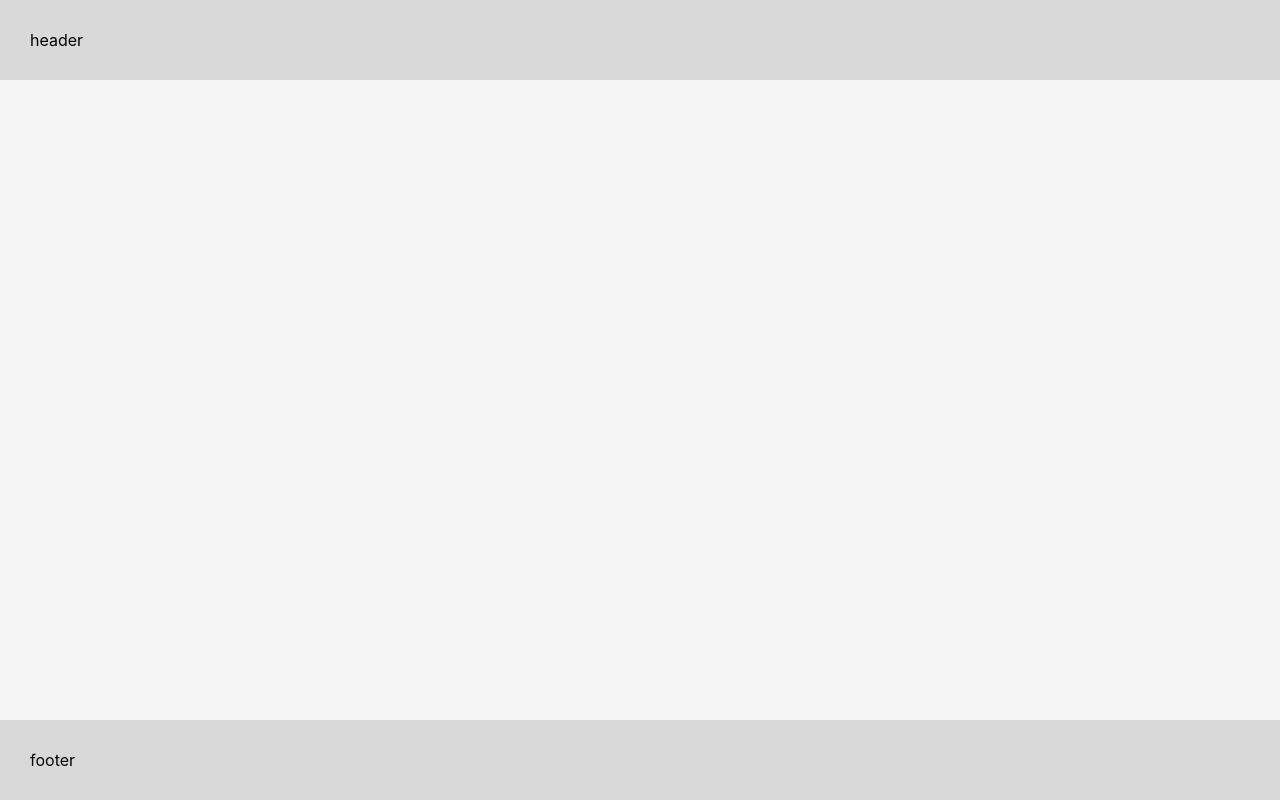
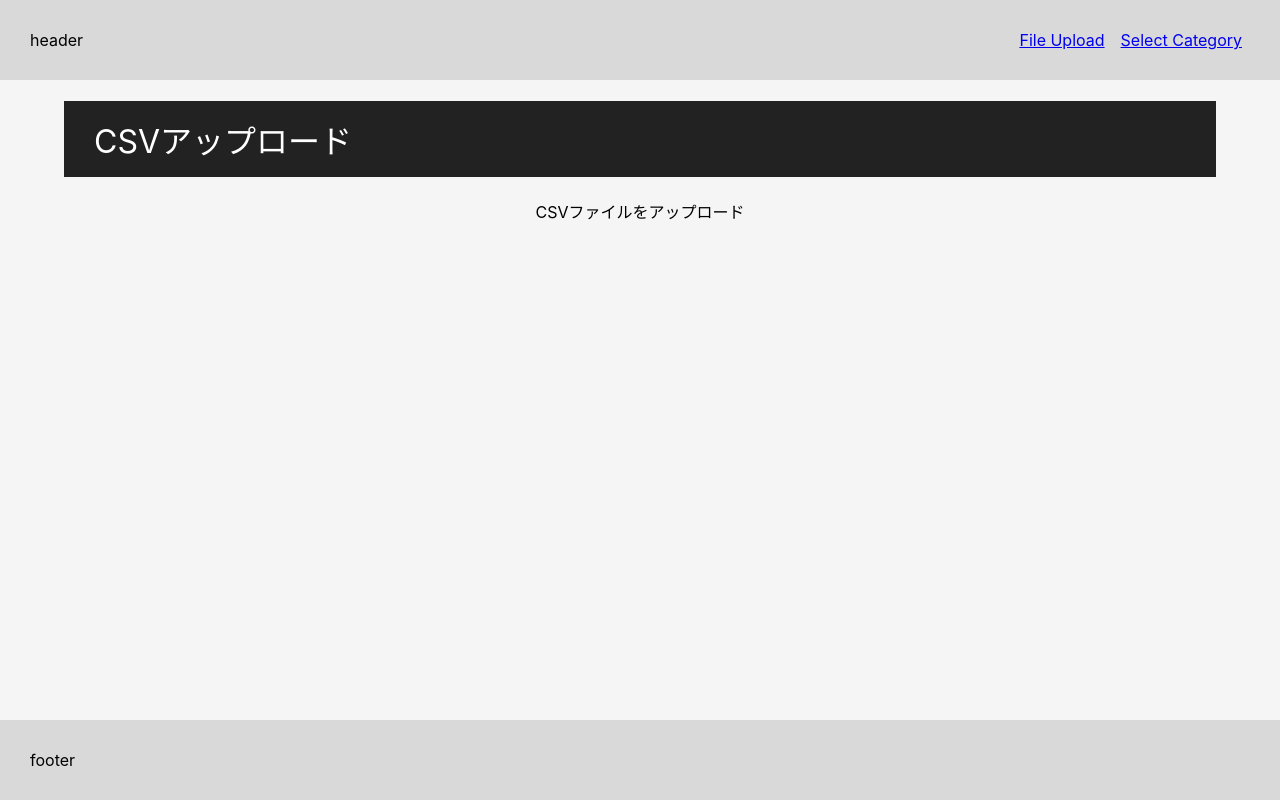
Before and after one commit to codeforjapan/OpenDataTools, a React (Create React App) app in the folder webclient/: page / in a window 1280 px wide. Built offline with nearby package versions, Linux system fonts and the light colour scheme.

Commit message:
ページ遷移のサンプル

```diff
--- a/webclient/src/components/Layout/MainLayout.tsx
+++ b/webclient/src/components/Layout/MainLayout.tsx
@@ -1,8 +1,9 @@
 /** @jsxImportSource @emotion/react */
 import * as React from 'react';
 import { Global, css } from '@emotion/react';
+import { NavLink } from 'react-router-dom';
 
-const global = css`
+const globalStyle = css`
   :root {
     --color-primary: #074EE8;
     --color-gray: #D9D9D9;
@@ -47,23 +48,52 @@ const global = css`
   }
 `
 
-const wrapper = css`
+const wrapperStyle = css`
   display: grid;
   grid-template-rows: auto 1fr auto;
   grid-template-columns: 100%;
   min-height: 100vh;
 `
 
-const commonElement = css`
+const commonElementStyle = css`
   background-color: var(--color-gray);
   padding: 30px;
 `
 
-const mainContainer = css`
+const mainContainerStyle = css`
   margin: 0 auto;
   width: 90%;
   max-width: 1200px;
 `
+
+type NavigationItem = {
+  name: string;
+  to: string;
+  icon: (props: React.SVGProps<SVGSVGElement>) => JSX.Element;
+};
+
+const Navigation = () => {
+  const navigation = [
+    { name: 'File Upload', to: '.' },
+    { name: 'Select Category', to: './select-category' },
+  ].filter(Boolean) as NavigationItem[];
+
+  return (
+    <div css={css`display: flex`}>
+      {navigation.map((item, index) => (
+        <div css={css`margin: 0 8px`}>
+          <NavLink
+            end={index === 0}
+            key={item.name}
+            to={item.to}
+          >
+            {item.name}
+          </NavLink>
+        </div>
+      ))}
+    </div>
+  );
+};
 
 type MainLayoutProps = {
   children: React.ReactNode;
@@ -71,15 +101,19 @@ type MainLayoutProps = {
 
 export const MainLayout = ({ children }: MainLayoutProps) => {
   return (
-    <div css={wrapper}>
-      <Global styles={global} />
-      <header css={commonElement}>
-        <div>
-          header
+    <div css={wrapperStyle}>
+      <Global styles={globalStyle} />
+      <header css={commonElementStyle}>
+        <div css={css`
+          display: flex;
+          justify-content: space-between;
+        `}>
+          <div>header</div>
+          <Navigation />
         </div>
       </header>
-      <main css={mainContainer}>{children}</main>
-      <footer css={commonElement}>
+      <main css={mainContainerStyle}>{children}</main>
+      <footer css={commonElementStyle}>
         <div>
           footer
         </div>
--- /dev/null
+++ b/webclient/src/features/upload/index.ts
@@ -0,0 +1 @@
+export * from './routes/FileUpload';
--- /dev/null
+++ b/webclient/src/features/upload/routes/FileUpload.tsx
@@ -0,0 +1,13 @@
+/** @jsxImportSource @emotion/react */
+import { css } from '@emotion/react';
+import { ContentLayout } from '../../../components/Layout';
+
+export const FileUpload = () => {
+  return (
+    <ContentLayout title="CSVアップロード">
+      <div css={css`text-align: center`}>
+        CSVファイルをアップロード
+      </div>
+    </ContentLayout>
+  );
+};
--- a/webclient/src/routes/public.tsx
+++ b/webclient/src/routes/public.tsx
@@ -4,6 +4,7 @@ import { Navigate, Outlet } from 'react-router-dom';
 import { MainLayout } from '../components/Layout';
 import { lazyImport } from '../utils/lazyImport';
 
+const { FileUpload } = lazyImport(() => import('../features/upload'), 'FileUpload');
 const { DataCategory } = lazyImport(() => import('../features/category'), 'DataCategory');
 
 const App = () => {
@@ -21,6 +22,7 @@ export const publicRoutes = [
     path: '/',
     element: <App />,
     children: [
+      { path: '/', element: <FileUpload /> },
       { path: '/select-category', element: <DataCategory /> },
       { path: '*', element: <Navigate to="." /> },
     ],
```
